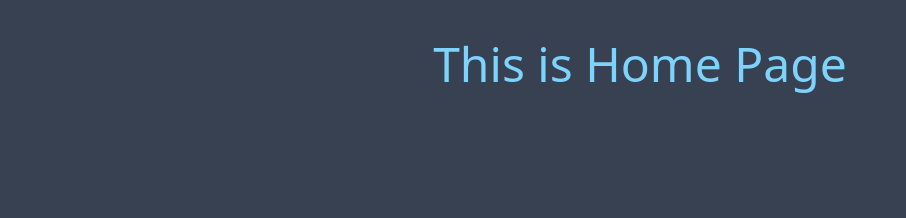
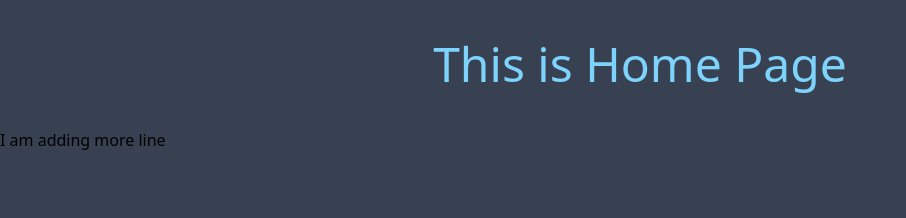
Before and after one commit to searchsakib/exploring-nextjs, a Next.js app: page / in a window 1280 px wide. Shown: the top 218 px of the page, without its empty margins (0-906 px from the left). Built offline with nearby package versions, Linux system fonts and the light colour scheme.

Commit message:
1 more line added

```diff
--- a/src/app/page.js
+++ b/src/app/page.js
@@ -6,6 +6,7 @@ const HomePage = () => {
       <h2 className="text-5xl text-center text-sky-300 font-medium p-10">
         This is Home Page
       </h2>
+      <h2>I am adding more line</h2>
     </div>
   );
 };
```
